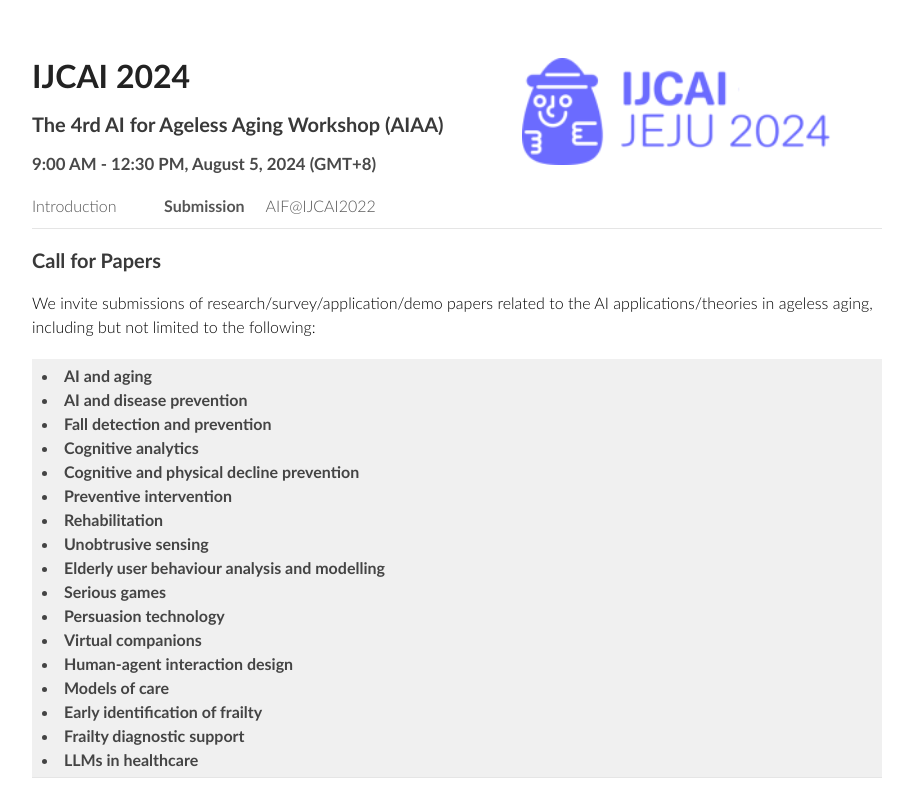
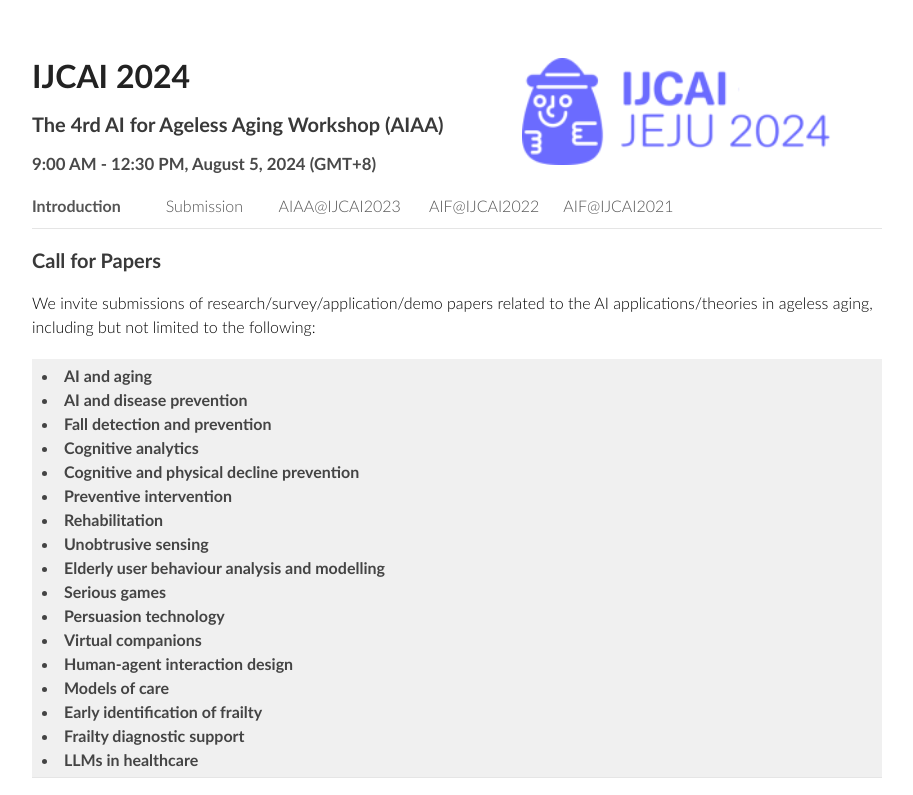
Before and after one commit to zxjwudi/aiaa2024.github.io, a plain HTML site: page submission.html in a window 1280 px wide. Shown: the top 795 px of the page, without its empty margins (183-1096 px from the left). Drawn offline with Linux system fonts and the light colour scheme.

Commit message:
Update submission.html

```diff
--- a/submission.html
+++ b/submission.html
@@ -40,24 +40,37 @@
 <!--      <h3>Sheraton Grand Macao, Sky Tower, Almaty 6106</h3>-->
 
 
-
       <ul>
-        <li>
+        <li class="active">
           <a href="index.html" title="">Introduction</a>
         </li>
-        <li class="active">
+        <li>
           <a href="submission.html" title="">Submission</a>
         </li>
-<!--         <li style="min-width:150px">
-          <a href="accepted.html" title="">Accepted Papers</a>
-        </li> -->
-        <li class="dropdown">
+<!--        <li style="min-width:150px">-->
+<!--          <a href="accepted.html" title="">Accepted Papers</a>-->
+<!--        </li>-->
+
+        <li class="dropdown" style="min-width:150px">
 <!--              <a href="accepted.html" title="">Accepted Papers</a>-->
 <!--          <button class="dropbtn">Previous</button>-->
           <div class="dropdown-content">
-            <a href="http://ijcai-aif-2022.org/">AIF@IJCAI2022</a>
+            <a href="https://ijcai-aiaa-2023.org/">AIAA@IJCAI2023</a>
           </div>
-          </li>
+        </li>
+
+        <li class="dropdown" style="min-width:130px">
+           <div class="dropdown-content">
+             <a href="https://zxjwudi.github.io/aif2022.github.io/">AIF@IJCAI2022</a>
+          </div>
+        </li>
+
+        <li class="dropdown" style="min-width:130px">
+          <div class="dropdown-content">
+            <a href="https://zxjwudi.github.io/aif.github.io/">AIF@IJCAI2021</a>
+          </div>
+        </li>
+
 <!--        <li>-->
 <!--          <a href="sponsor.html" title="">Sponsors</a>-->
 <!--        </li>-->
```
